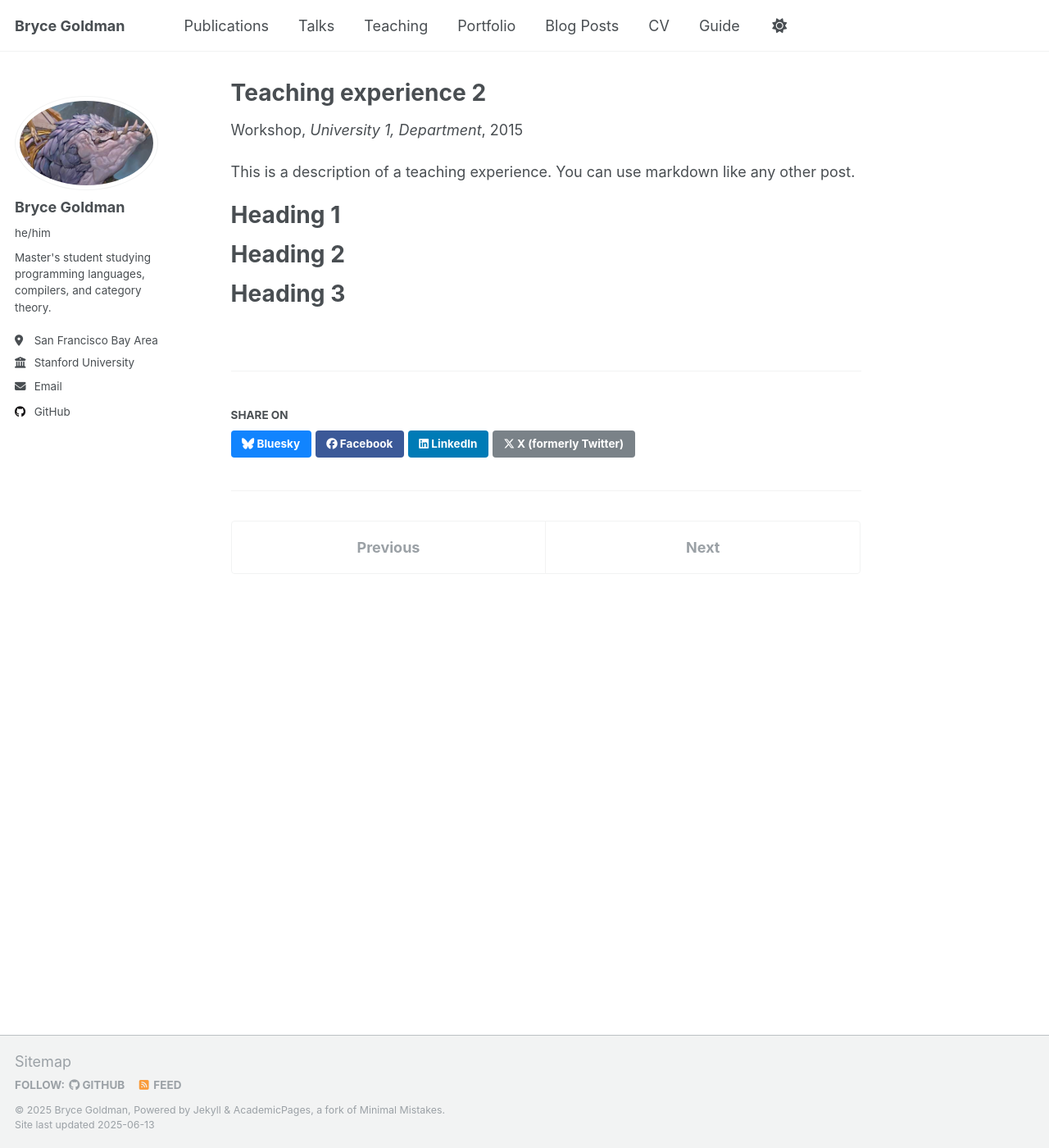
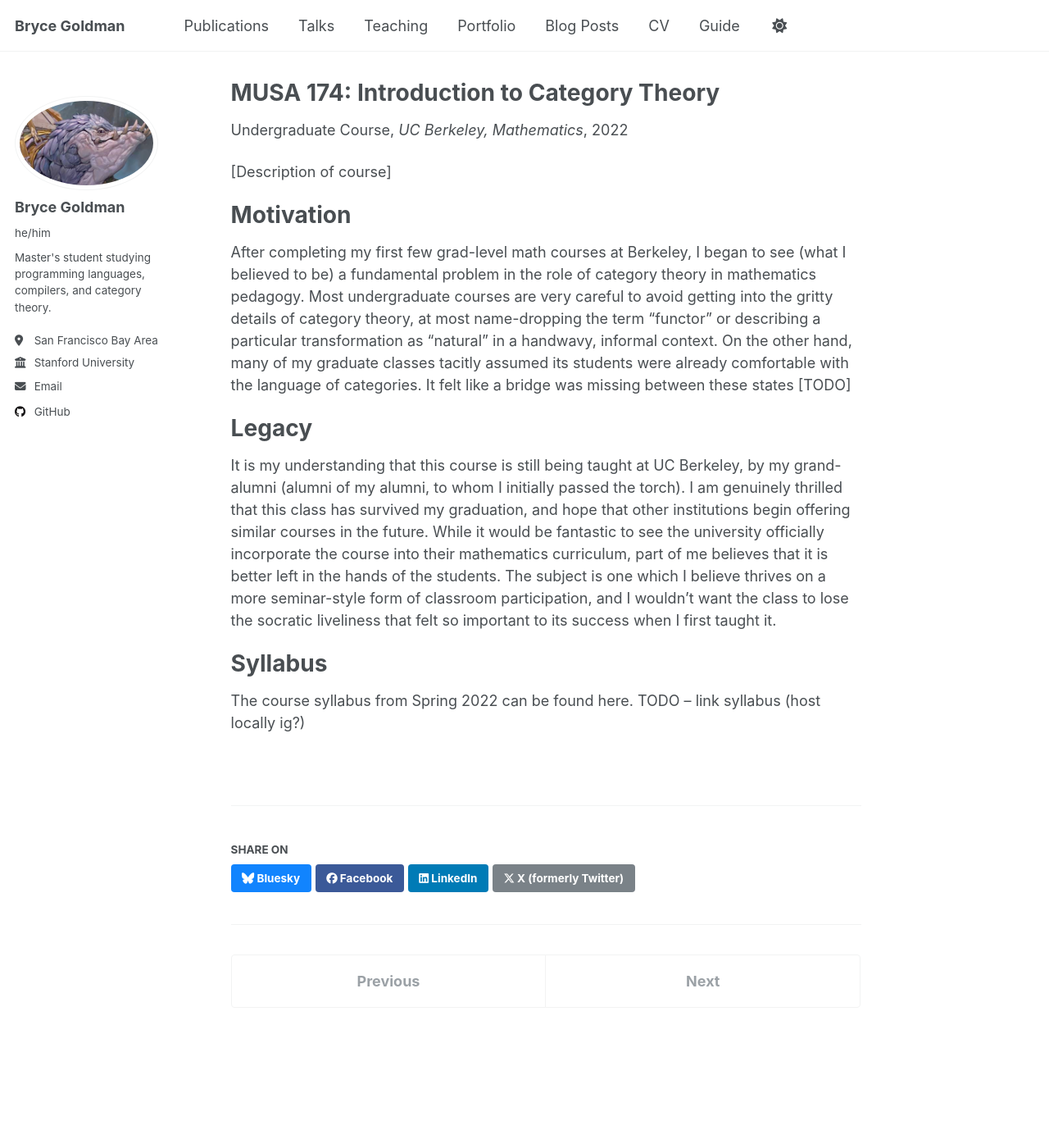
Before and after one commit to Alkizar/alkizar.github.io, a Jekyll site: the page built from _teaching/2015-spring-teaching-2.md, in a window 1280 px wide and 1400 px high. Shown: the whole window at 82% size. Built offline with Jekyll 4.4.1, drawn with Linux system fonts in a browser that asks for light colours.

Commit message:
Working on MUSA 174

```diff
--- a/_teaching/2015-spring-teaching-2.md
+++ b/_teaching/2015-spring-teaching-2.md
@@ -1,20 +1,25 @@
 ---
-title: "Teaching experience 2"
+title: "MUSA 174: Introduction to Category Theory"
 collection: teaching
-type: "Workshop"
-permalink: /teaching/2015-spring-teaching-1
-venue: "University 1, Department"
-date: 2015-01-01
-location: "City, Country"
+type: "Undergraduate Course"
+permalink: /teaching/musa174
+venue: "UC Berkeley, Mathematics"
+date: 2022-01-01
+location: "Berkeley, CA"
 ---
 
-This is a description of a teaching experience. You can use markdown like any other post.
+[Description of course]
 
-Heading 1
+Motivation
 ======
 
-Heading 2
+After completing my first few grad-level math courses at Berkeley, I began to see (what I believed to be) a fundamental problem in the role of category theory in mathematics pedagogy. Most undergraduate courses are very careful to avoid getting into the gritty details of category theory, at most name-dropping the term "functor" or describing a particular transformation as "natural" in a handwavy, informal context. On the other hand, many of my graduate classes tacitly assumed its students were already comfortable with the language of categories. It felt like a bridge was missing between these states [TODO]
+
+Legacy
 ======
 
-Heading 3
+It is my understanding that this course is still being taught at UC Berkeley, by my grand-alumni (alumni of my alumni, to whom I initially passed the torch). I am genuinely thrilled that this class has survived my graduation, and hope that other institutions begin offering similar courses in the future. While it would be fantastic to see the university officially incorporate the course into their mathematics curriculum, part of me believes that it is better left in the hands of the students. The subject is one which I believe thrives on a more seminar-style form of classroom participation, and I wouldn't want the class to lose the socratic liveliness that felt so important to its success when I first taught it.
+
+Syllabus
 ======
+The course syllabus from Spring 2022 can be found here. TODO -- link syllabus (host locally ig?)
```
Also changed, not shown: _teaching/2014-spring-teaching-1.md (+1 -7 lines).
